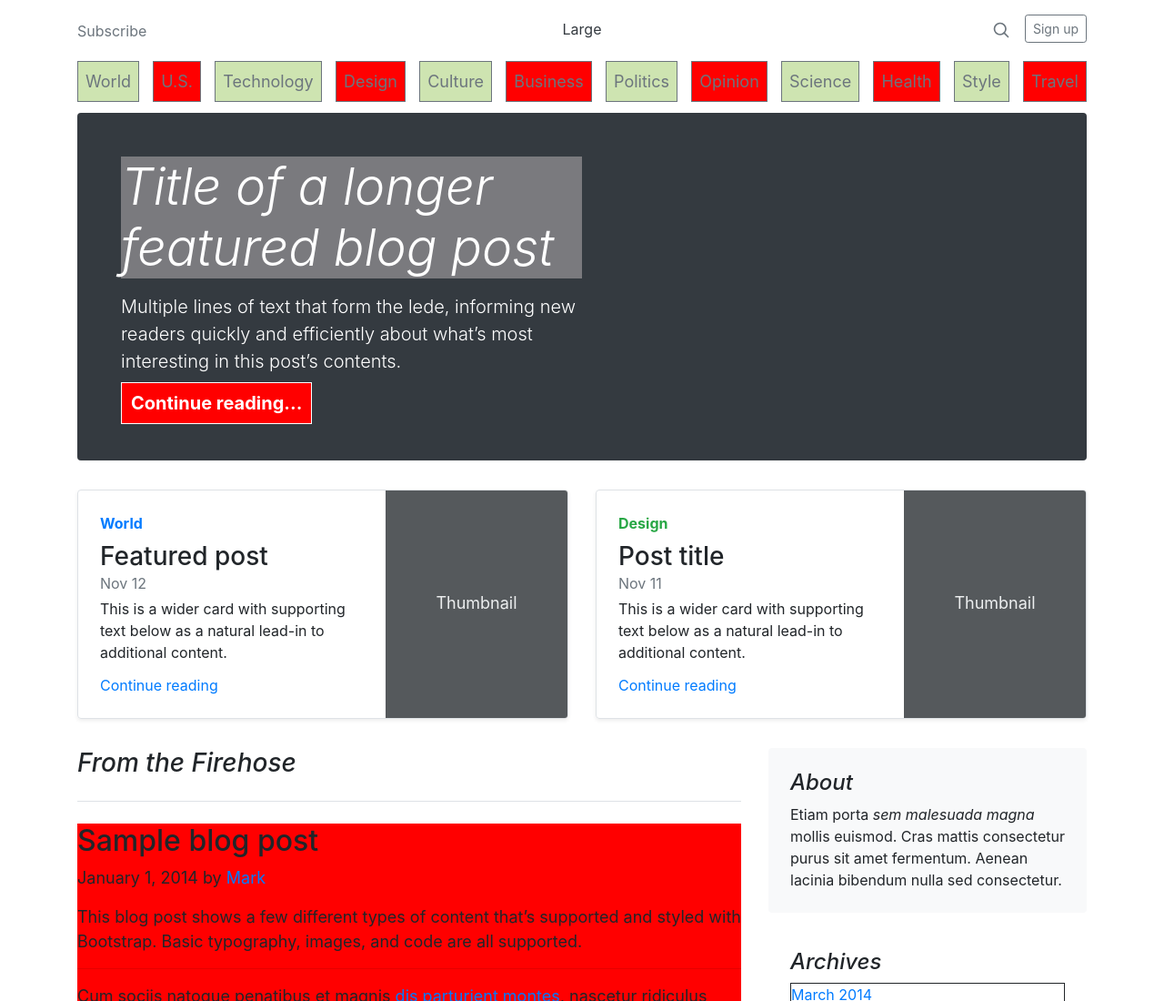
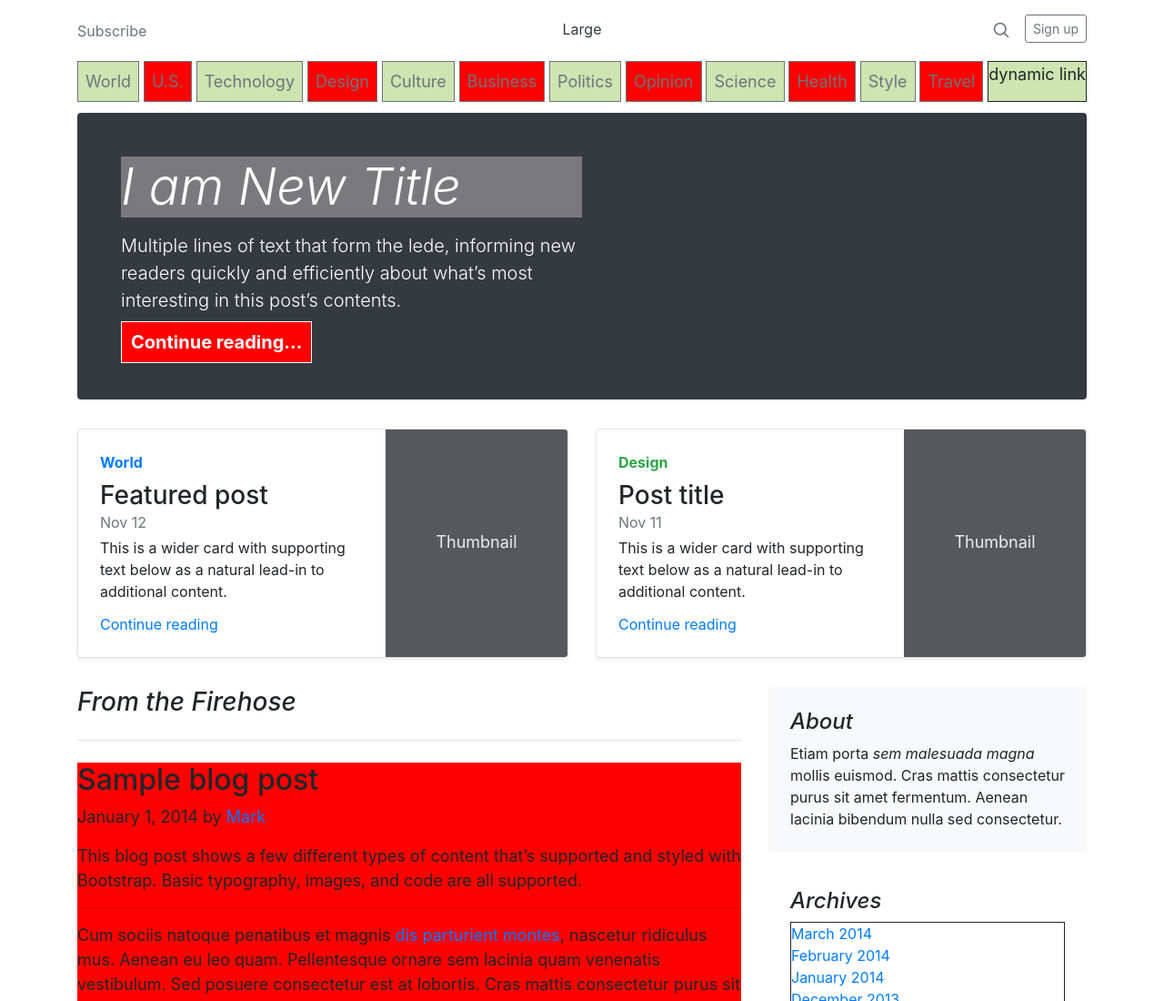
Before and after one commit to VishakhaVashisht/M2-D7, a plain HTML site: page index.html in a window 1280 px wide. Shown: the top 1100 px of the page at 91% size. Drawn offline with nearby package versions, Linux system fonts and the light colour scheme.

Commit message:
add javascript

```diff
--- a/index.html
+++ b/index.html
@@ -384,6 +384,26 @@
         EX19) Write a function and attach it to the "Older" button, to remove the last Blog Post
         EX20) Write an alert with the name of the author every time the user hover with the mouse over an author name
     */
+
+    function addDynamicLink(){
+        let newLink = document.querySelector('.nav')
+        let link = document.createElement('a')
+        link.innerHTML = 'dynamic link'
+        newLink.append(link)
+    }
+
+    function changeColorTitle(){
+0
+        let title = document.querySelector('.jumbotron .display-4')
+        title.innerHTML = 'I am New Title '
+    }
+    function changeBackground(){
+        let newColor = document.querySelector('.jumbotron')
+        newColor.style.background= 'red'
+    }
+    addDynamicLink()
+    changeColorTitle()
+    changeBackground()
     </script>
 
 
```
